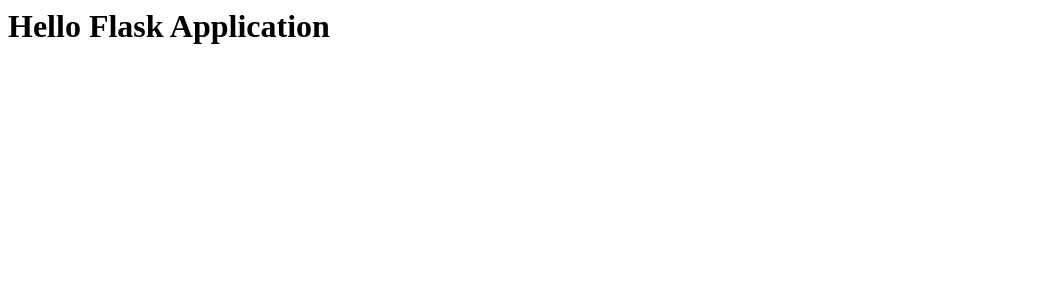
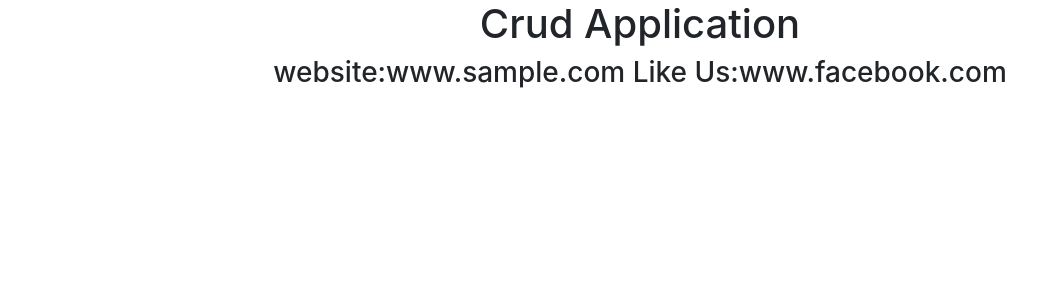
Before and after one commit to savindaJ/Python-Crud-Webapp, a Flask app: page / in a window 1280 px wide. Shown: the top 300 px of the page, without its empty margins (0-1060 px from the left). Run offline with Flask 3, Linux system fonts and the light colour scheme; some libraries are stand-ins or nearby versions.

Commit message:
add header and container

```diff
--- a/FlaskCrudApplication/App.py
+++ b/FlaskCrudApplication/App.py
@@ -1,11 +1,11 @@
-from flask import Flask
+from flask import Flask ,render_template
 
 app = Flask(__name__)
 
 
 @app.route('/')
 def index():
-    return "<h1>Hello Flask Application</h1>"
+    return render_template('index.html')
 
 
 if __name__ == "__main__":
--- a/FlaskCrudApplication/templates/index.html
+++ b/FlaskCrudApplication/templates/index.html
@@ -2,9 +2,22 @@
 <html lang="en">
 <head>
     <meta charset="UTF-8">
-    <title>Title</title>
+    <title>Sample Crud Application</title>
+    <link href="{{url_for('static',filename='css/bootstrap.min.css')}}" rel="stylesheet">
 </head>
 <body>
+<div class="container">
+    <div class="well text-center">
+        <h1>Crud Application</h1>
+
+        <div class="well">
+    <h3>website:www.sample.com
+    <span class="pull-right">Like Us:www.facebook.com</span></h3>
+</div>
+    </div>
+
+</div>
 
 </body>
+
 </html>
```
